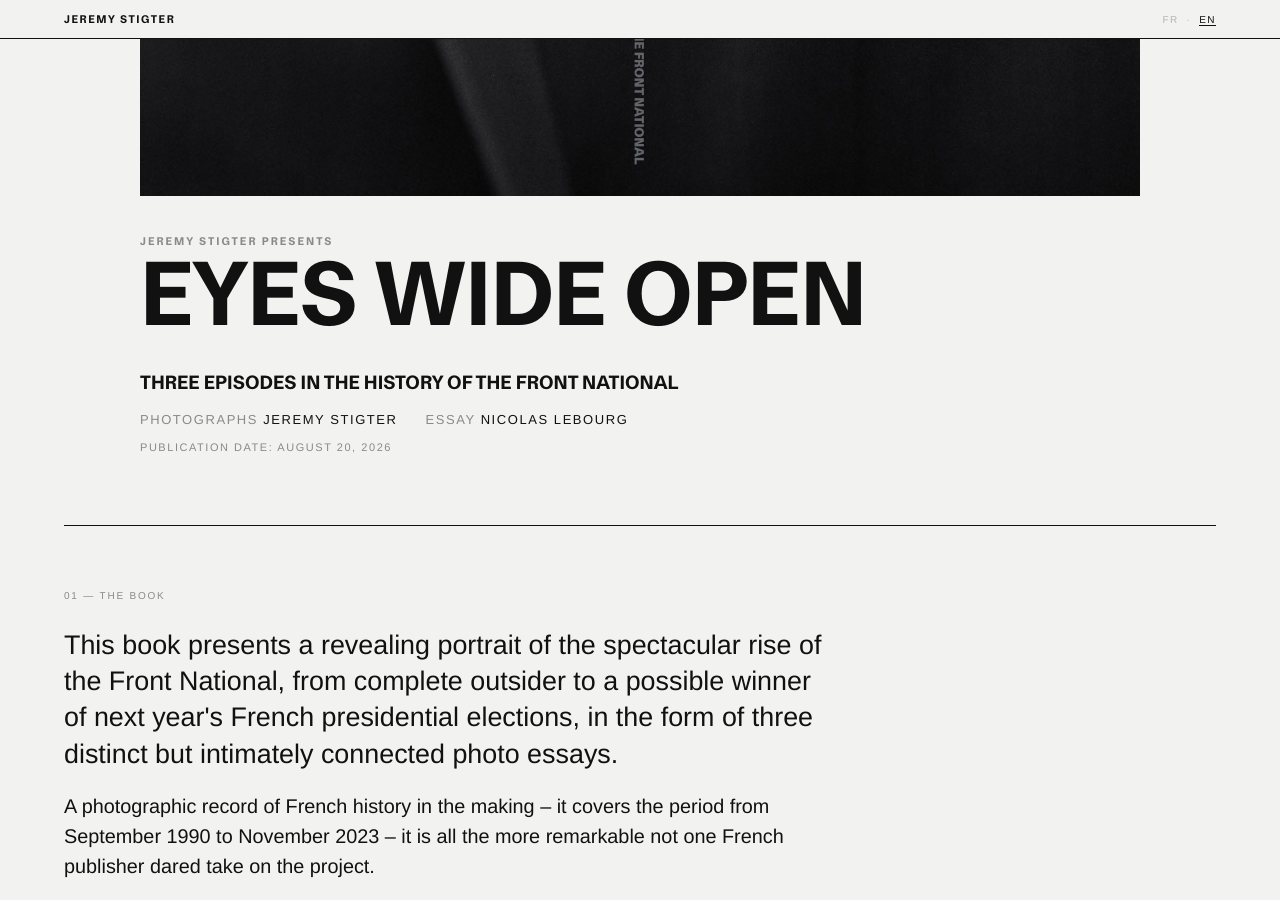
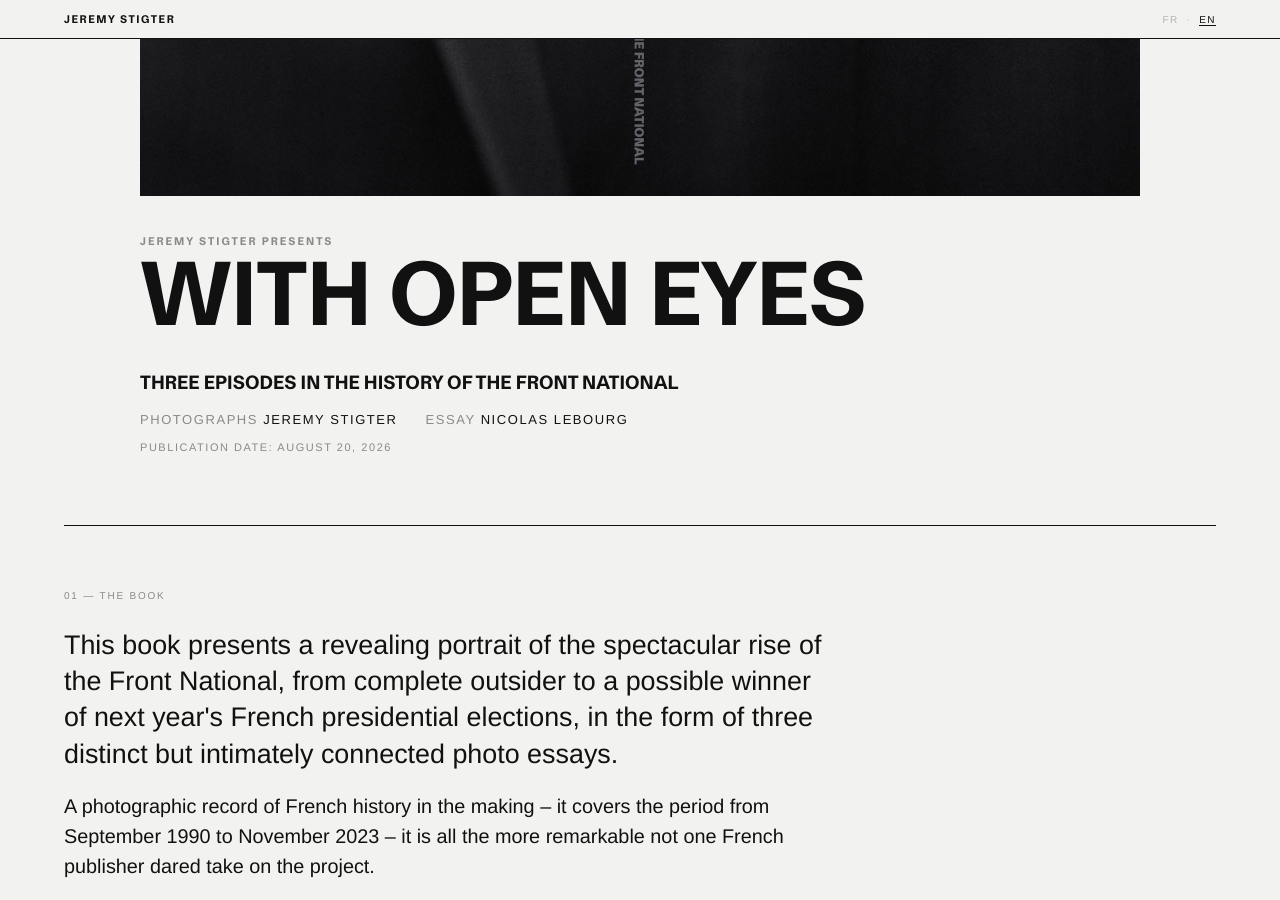
Before and after one commit to nicholasjstock/with-open-eyes, a Jekyll site: the page built from index.html, in a window 1280 px wide and 900 px high, scrolled down 991 px. Built offline with Jekyll 4.4.1, drawn with Linux system fonts in a browser that asks for light colours.

Commit message:
Correct English title to With Open Eyes
The book's English title on the cover spine and on the Amazon listing is
"With Open Eyes"; the site had it as "Eyes Wide Open" throughout, which
would have cost search traffic and confused buyers. Driven by one key, so
it propagates to the h1, page title, meta description and OG tags.

French title is unchanged. The repository directory keeps its old name;
CNAME makes it invisible to visitors.

Co-Authored-By: Claude Opus 5 <noreply@anthropic.com>

```diff
--- a/_config.yml
+++ b/_config.yml
@@ -1,6 +1,6 @@
 title: Jeremy Stigter
 description: >-
-  Jeremy Stigter, photographer, Paris. Currently: Eyes Wide Open / Les Yeux
+  Jeremy Stigter, photographer, Paris. Currently: With Open Eyes / Les Yeux
   Ouverts, three episodes in the history of the Front National.
 baseurl: ""
 url: "https://jeremystigter.com"
--- a/_data/content.yml
+++ b/_data/content.yml
@@ -81,12 +81,12 @@ fr:
 
 en:
   lang_label: EN
-  title: Eyes Wide Open
+  title: With Open Eyes
   language_menu: Language selection
   language_name: English
-  page_title: Jeremy Stigter — Eyes Wide Open
+  page_title: Jeremy Stigter — With Open Eyes
   page_description: >-
-    Jeremy Stigter, photographer, Paris. Currently: Eyes Wide Open, three episodes
+    Jeremy Stigter, photographer, Paris. Currently: With Open Eyes, three episodes
     in the history of the Front National.
   presents: Jeremy Stigter presents
   credit_photographs: Photographs
```
Also changed, not shown: README.md.
